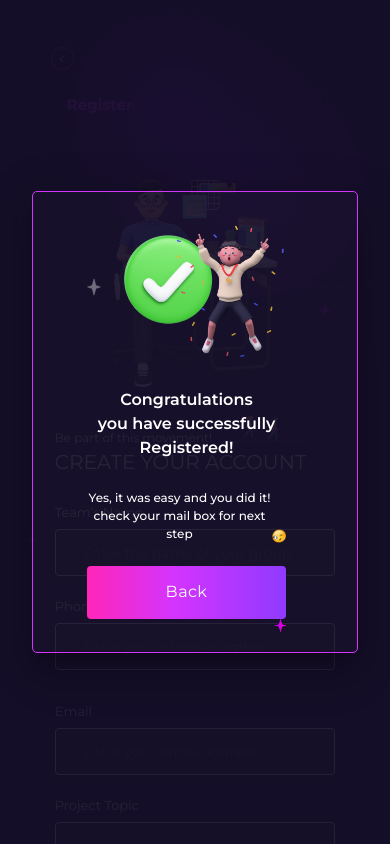
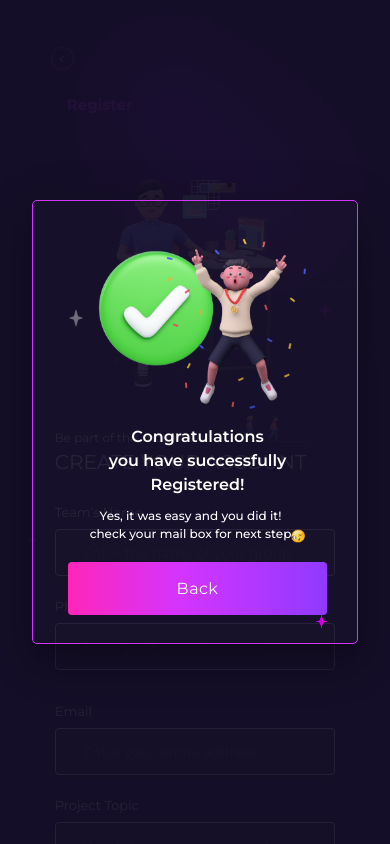
Before and after one commit to icyybee/Hackathon, a React (Create React App) app: page /registration in a window 390 px wide. Shown: the top 844 px of the page. Built offline with nearby package versions, Linux system fonts and the light colour scheme; no server answers; a web font is replaced by a local one.

Commit message:
animations init

```diff
--- a/package.json
+++ b/package.json
@@ -17,6 +17,7 @@
     "react-dom": "^18.2.0",
     "react-router-dom": "^6.16.0",
     "react-scripts": "5.0.1",
+    "react-typed": "^1.2.0",
     "web-vitals": "^2.1.4"
   },
   "scripts": {
--- a/src/App.css
+++ b/src/App.css
@@ -222,7 +222,6 @@ textarea {
   box-shadow: 0px 4px 4px 0px rgba(0, 0, 0, 0.25);
 }
 
-
 textarea::placeholder,
 input::placeholder {
   color: white;
@@ -360,6 +359,10 @@ input:focus {
   .walk {
     width: 89.12px;
   }
+
+  .MuiDialog-paper {
+    padding: 20px 30px 28px 35px;
+  }
 }
 
 
--- a/src/components/hero.js
+++ b/src/components/hero.js
@@ -10,6 +10,7 @@ import { ReactComponent as Vector } from '../assets/svg/Vector 4.svg'
 import Buttons from './button'
 import { useNavigate } from 'react-router-dom'
 import Countdown from './countdown'
+import Typed from 'react-typed';
 
 export default function Hero() {
     const navigate = useNavigate();
@@ -17,7 +18,15 @@ export default function Hero() {
     return (
         <div className='section-hero desktop:min-h-[110vh] min-h-auto border-bt'>
             <Navigation />
-            <h1 className='text-right mt-[31px] desktop:text-[36px] text-[16px] italic font-bold desktop:mr-[55px] mr-[33px]'>Igniting a Revolution in HR Innovation</h1>
+            <Typed
+                strings={[
+                    'Igniting a Revolution in HR Innovation'
+                ]}
+                typeSpeed={40}
+                backSpeed={50}
+                className="w-full flex justify-end typed-header text-right mt-[31px] desktop:text-[36px] text-[16px] italic font-bold desktop:mr-[55px] mr-[33px]"
+                loop
+            />
             <div className='flex desktop:flex-row flex-col-reverse'>
                 <img src={Star} alt='star' className='animate__animated animate__flash animate__infinite animate__slower desktop:w-[26px] w-[10px] desktop:h-8 h-3 ml-[182px] desktop:mt-0 mt-[18px]'/>
                 <div className='w-full flex justify-end'>
--- a/src/components/success.js
+++ b/src/components/success.js
@@ -9,17 +9,17 @@ export default function Success({ setSuccess }) {
     return (
         <div className='flex flex-col items-center'>
             <div className='flex tab:gap-[22px] items-center'>
-                <img src={StarOpaque} alt='star' className='tab:w-[26px] w-[14px] tab:h-8 h-[18px]' />
-                <img src={Congratulation} alt='congrats' className='tab:w-[403px] w-full tab:h-[297px] h-full'/>
+                <img src={StarOpaque} alt='star' className='absolute tab:w-[26px] w-[14px] tab:h-8 h-[18px]' />
+                <img src={Congratulation} alt='congrats' className='tab:w-[403px] w-[258px] tab:h-[297px] h-full'/>
             </div>
-            <h1 className='text-center desktop:text-[32px] text-[16px] mt-[26px] desktop:mt-0 font-semibold desktop:mb-[10px] mb-[29px]'>Congratulations <br />you have successfully Registered!</h1>
-            <div className='flex items-end desktop:gap-1 desktop:mb-4 mb-[23px]'>
+            <h1 className='text-center desktop:text-[32px] text-[16px] mt-[10px] desktop:mt-0 font-semibold mb-[10px]'>Congratulations <br />you have successfully Registered!</h1>
+            <div className='flex items-end desktop:gap-1 desktop:mb-4 mb-[19px]'>
                 <h2 className='desktop:text-[14px] text-[12px] desktop:font-semibold font-medium text-center'>Yes, it was easy and you did it! <br />check your mail box for next step</h2>
                 <img src={Smiley} alt='wink' className='desktop:w-5 w-[14px] desktop:h-5 h-[14px]' />
             </div>
             <Buttons functions={() => setSuccess(false)} text={'Back'} width={'100%'} bgColor={'linear-gradient(270deg, #903AFF 0%, #D434FE 56.42%, #FF26B9 99.99%, #FE34B9 100%)'} />
-            <div className='desktop:mt-2 flex justify-end w-full'>
-                <img src={Star} alt='star' className='desktop:w-[21px] desktop:h-[25px] w-[11px] h-[13px] object-contain'/>
+            <div className='desktop:mt-2 flex justify-end w-full desktop:absolute desktop:bottom-[10%]'>
+                <img src={Star} alt='star' className='absolute desktop:w-[21px] desktop:h-[25px] w-[11px] h-[13px] object-contain'/>
             </div>
         </div>
     )
```
Also changed, not shown: 1 other file (tests, documents, lock files or other folders).
